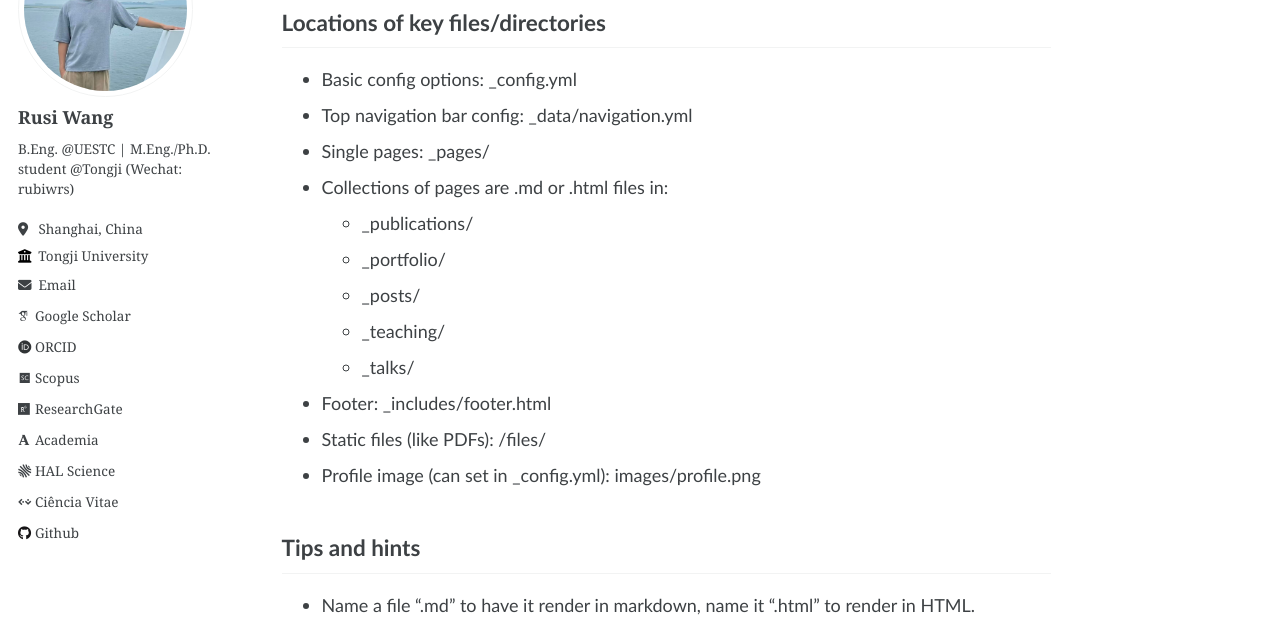
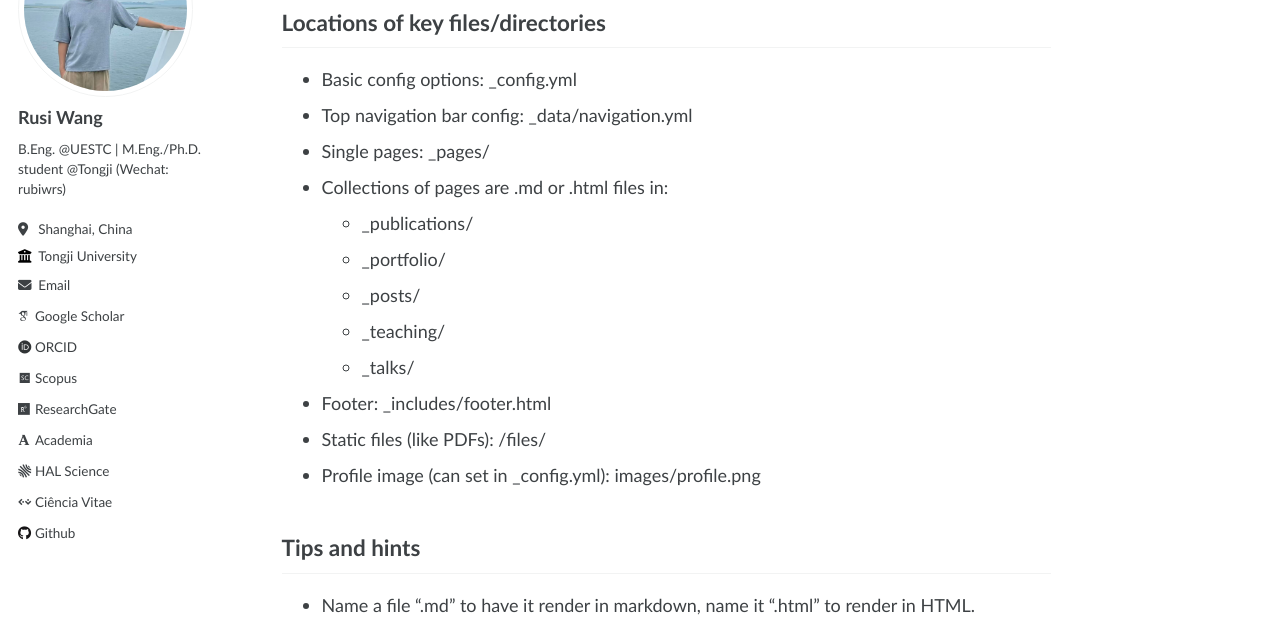
Before and after one commit to RusiWang99/RusiWang99.github.io, a Jekyll site: the page built from _pages/markdown.md, in a window 1280 px wide. Shown: the part 184-812 px from the top of the page. Built offline with Jekyll 4.4.1, drawn with Linux system fonts in a browser that asks for light colours; some web fonts are replaced.

Commit message:
Update _sidebar.scss

```diff
--- a/_sass/_sidebar.scss
+++ b/_sass/_sidebar.scss
@@ -38,7 +38,7 @@
 
   h2, h3, h4, h5, h6 {
     margin-bottom: 0;
-    font-family: $serif;
+    font-family: $sans-serif-narrow;
   }
 
   h3, h4 {
@@ -46,7 +46,7 @@
   }
 
   p, li {
-    font-family: $serif;
+    font-family: $sans-serif;
     font-size: $type-size-6;
     line-height: 1.5;
   }
@@ -124,7 +124,7 @@
   }
 }
 .sidebar .author__name {
-  font-family: $serif;
+  font-family: $sans-serif;
   font-size: $type-size-5;
 }
 
@@ -157,7 +157,7 @@
   position: relative;
   display: table-cell;
   vertical-align: middle;
-  font-family: $serif;
+  font-family: $sans-serif;
   z-index: 10;
   position: relative;
   cursor: pointer;
```
